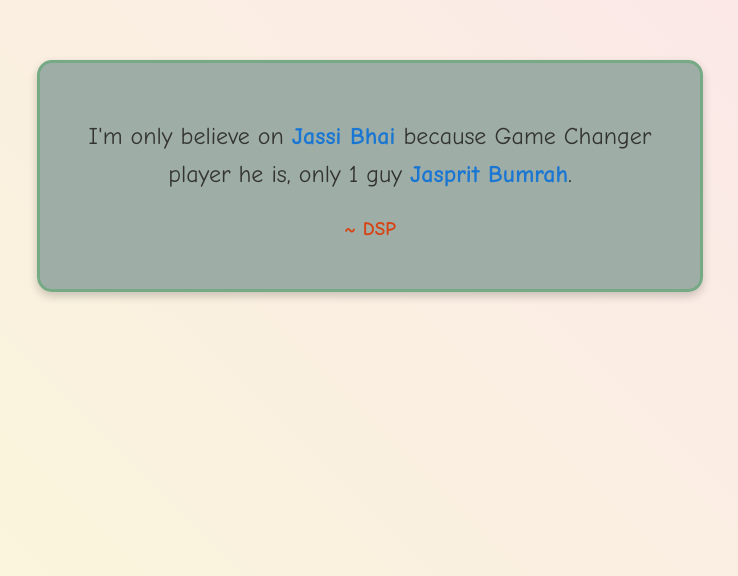
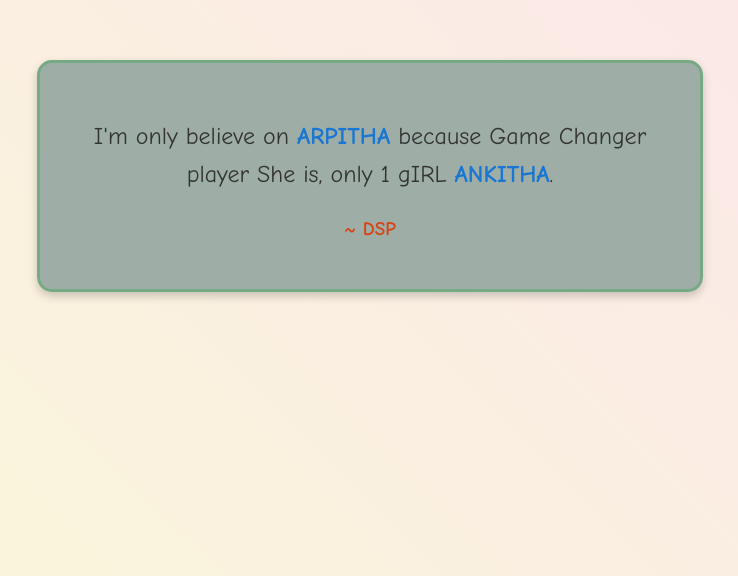
Before and after one commit to Arpitha189/arpitha07, a plain HTML site: page index.html in a window 1280 px wide. Shown: the part 224-800 px from the top of the page, without its empty margins (270-1008 px from the left). Drawn offline with Linux system fonts and the light colour scheme.

Commit message:
changed to name

```diff
--- a/index.html
+++ b/index.html
@@ -53,8 +53,8 @@
 <body>
     <div class="quote-container">
         <p class="quote-text">
-            I'm only believe on <span class="highlight">Jassi Bhai</span> because Game Changer player he is,
-            only 1 guy <span class="highlight">Jasprit Bumrah</span>.
+            I'm only believe on <span class="highlight">ARPITHA</span> because Game Changer player She is,
+            only 1 gIRL <span class="highlight">ANKITHA</span>.
         </p>
         <p class="author">~ DSP</p>
     </div>
```
